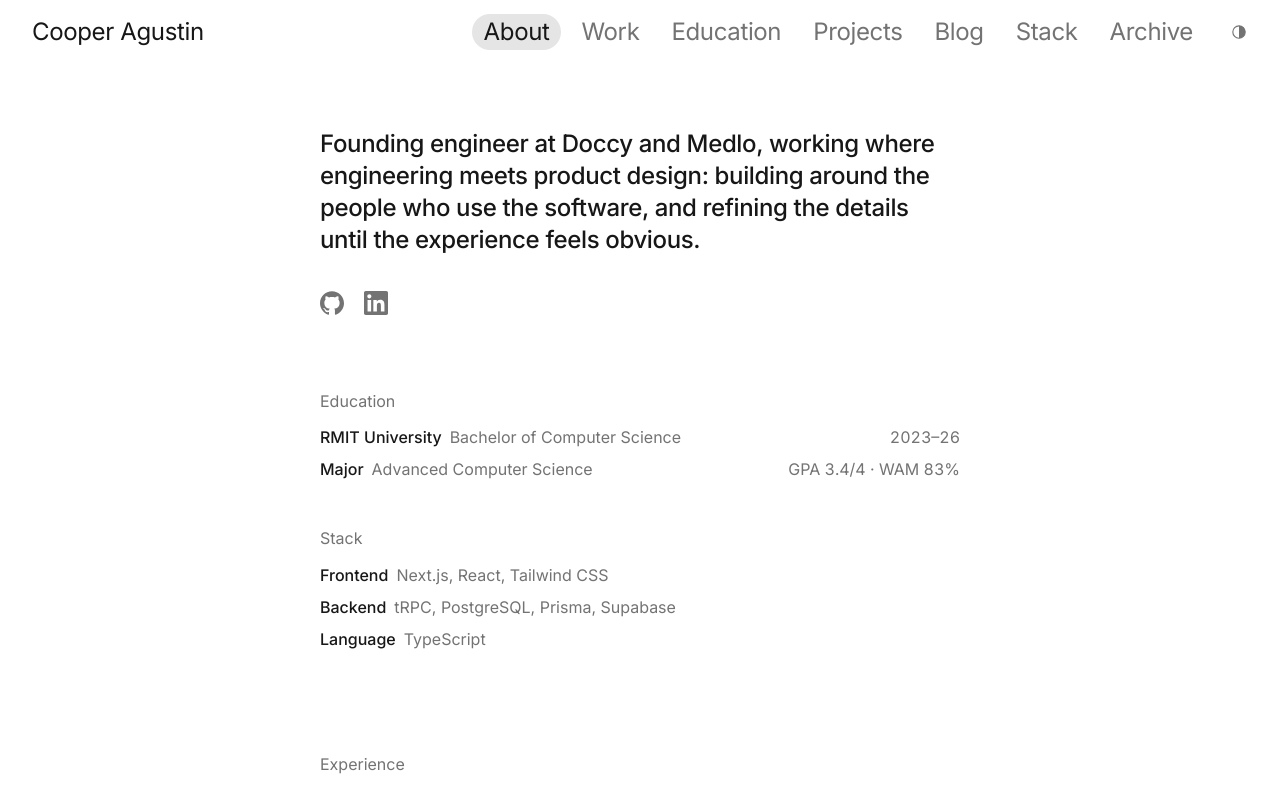
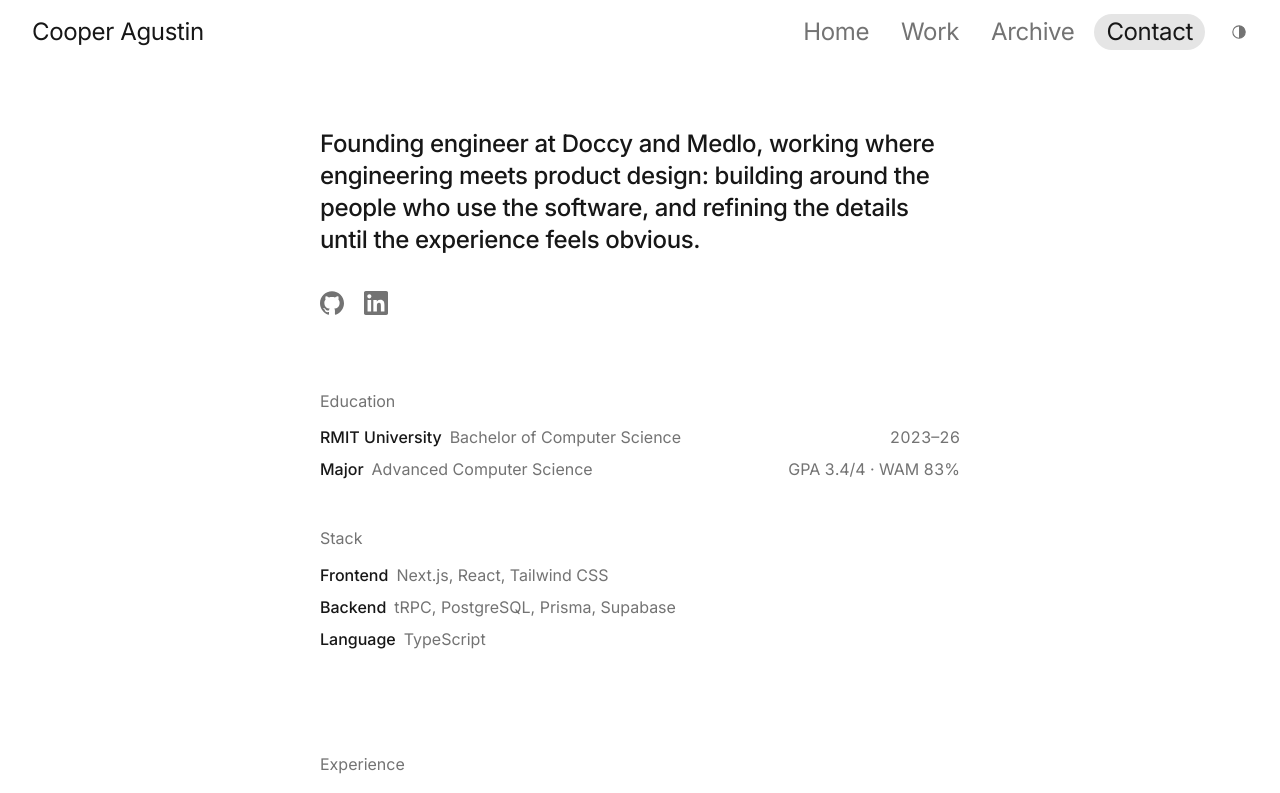
Before and after one commit to Spudgee/portfolio, a Next.js app: page / in a window 1280 px wide. Shown: the top 793 px of the page. Built offline with nearby package versions, Linux system fonts and the light colour scheme.

Commit message:
Nav is Home, Work, Archive, Contact: section pills fill while their section is on screen

```diff
--- a/app/globals.css
+++ b/app/globals.css
@@ -70,7 +70,7 @@
 	}
 
 	/* While the full-screen phone menu is open the page behind stops scrolling. */
-	@media (width < 64rem) {
+	@media (width < 48rem) {
 		body:has(#mobile-menu[data-open]) {
 			overflow: hidden;
 		}
--- a/components/pill-link.tsx
+++ b/components/pill-link.tsx
@@ -2,7 +2,7 @@
 
 /**
  * Nav link on a soft rounded pill, after Hayden Bleasel's nav: grey at rest, ink on a light pill on
- * hover or focus, ink on a darker pill when its page is open. The pill pads outwards, so
+ * hover or focus, ink on a darker pill when its page is open or its section is on screen. The pill pads outwards, so
  * the word stays aligned with the text around it, and the hit area stays 44px tall.
  */
 export function PillLink({
@@ -13,7 +13,7 @@
 }: {
 	href: string;
 	children: React.ReactNode;
-	"aria-current"?: "page";
+	"aria-current"?: "page" | "location";
 	onClick?: () => void;
 }) {
 	return (
@@ -23,7 +23,7 @@
 			onClick={onClick}
 			className="group inline-flex min-h-11 items-center focus-visible:outline-hidden"
 		>
-			<span className="-mx-3 rounded-full px-3 py-0.5 text-muted transition-colors duration-150 ease-out group-hover:bg-pill-soft group-hover:text-ink group-focus-visible:bg-pill-soft group-focus-visible:text-ink motion-reduce:transition-none group-aria-[current=page]:bg-pill group-aria-[current=page]:text-ink">
+			<span className="-mx-3 rounded-full px-3 py-0.5 text-muted transition-colors duration-150 ease-out group-hover:bg-pill-soft group-hover:text-ink group-focus-visible:bg-pill-soft group-focus-visible:text-ink motion-reduce:transition-none group-aria-[current=page]:bg-pill group-aria-[current=page]:text-ink group-aria-[current=location]:bg-pill group-aria-[current=location]:text-ink">
 				{children}
 			</span>
 		</Link>
--- a/components/site-nav.tsx
+++ b/components/site-nav.tsx
@@ -1,24 +1,41 @@
 "use client";
 
 import { usePathname } from "next/navigation";
-import { useState } from "react";
+import { useState, useSyncExternalStore } from "react";
 import { HighlightLink } from "@/components/highlight-link";
 import { PillLink } from "@/components/pill-link";
 import { ThemeSwitch } from "@/components/theme-switch";
 import { PERSON } from "@/content/person";
-import { NAV_PAGES, PATHS } from "@/content/site";
+import { NAV_ITEMS, PATHS } from "@/content/site";
+import { activeSectionStore } from "@/lib/active-section";
 
 /**
- * The bar across the top of every page: the name on the left. From lg up, the pages sit on the
- * right as soft pills (the open one darker) beside the theme button. On phones two short lines open
- * a full-screen panel downwards: the pages at the name's size, each pill starting where the name
- * starts and the open page on the darker pill; at the foot, within thumb reach, a round theme
- * button on the left and a round × on the right. The page behind stops scrolling (globals.css).
- * Reading the route and the open state is why this is a client component.
+ * The bar across the top of every page: the name on the left. From md up, Home, Work, Archive and
+ * Contact sit on the right as soft pills beside the theme button; a section's pill fills while that
+ * section is on screen, Archive's while its page is open. On phones two short lines open a
+ * full-screen panel downwards with the same items at the name's size, each pill starting where the
+ * name starts; at the foot, within thumb reach, a round theme button on the left and a round × on
+ * the right. The page behind stops scrolling (globals.css). Reading the route, the section on
+ * screen and the open state is why this is a client component.
  */
 export function SiteNav() {
 	const pathname = usePathname();
+	const activeSection = useSyncExternalStore(
+		activeSectionStore.subscribe,
+		activeSectionStore.readActiveSection,
+		activeSectionStore.readServerActiveSection,
+	);
 	const [isMenuOpen, setIsMenuOpen] = useState(false);
+
+	/** A section item fills while its section is on screen; the Archive item while its page is open. */
+	function currentState(item: (typeof NAV_ITEMS)[number]) {
+		if (item.section === null) {
+			return pathname === item.href ? "page" : undefined;
+		}
+		return pathname === PATHS.home && activeSection === item.section
+			? "location"
+			: undefined;
+	}
 
 	function handleMenuToggle() {
 		setIsMenuOpen((wasOpen) => !wasOpen);
@@ -30,23 +47,20 @@
 
 	return (
 		<header className="sticky top-0 z-20 bg-paper">
-			<div className="relative z-20 flex h-14 items-center justify-between gap-4 bg-paper px-4 lg:h-16 lg:px-8">
+			<div className="relative z-20 flex h-14 items-center justify-between gap-4 bg-paper px-4 md:h-16 md:px-8">
 				<span className="text-lead">
 					<HighlightLink href={PATHS.home} onClick={handleMenuClose}>
 						{PERSON.name}
 					</HighlightLink>
 				</span>
 
-				<div className="hidden items-center gap-6 lg:flex">
+				<div className="hidden items-center gap-6 md:flex">
 					<nav aria-label="Main">
 						<ul className="flex gap-8 text-lead">
-							{NAV_PAGES.map((page) => (
-								<li key={page.path}>
-									<PillLink
-										href={page.path}
-										aria-current={pathname === page.path ? "page" : undefined}
-									>
-										{page.label}
+							{NAV_ITEMS.map((item) => (
+								<li key={item.href}>
+									<PillLink href={item.href} aria-current={currentState(item)}>
+										{item.label}
 									</PillLink>
 								</li>
 							))}
@@ -64,7 +78,7 @@
 					aria-expanded={isMenuOpen}
 					aria-controls="mobile-menu"
 					aria-label={isMenuOpen ? "Close menu" : "Open menu"}
-					className={`-mr-3 grid size-11 cursor-pointer place-items-center lg:hidden ${isMenuOpen ? "invisible" : ""}`}
+					className={`-mr-3 grid size-11 cursor-pointer place-items-center md:hidden ${isMenuOpen ? "invisible" : ""}`}
 				>
 					<span className="relative block h-3 w-[18px]">
 						<span className="absolute inset-x-0 top-0.5 h-[1.5px] rounded-full bg-ink" />
@@ -79,19 +93,19 @@
 				aria-label="Main"
 				inert={!isMenuOpen}
 				data-open={isMenuOpen || undefined}
-				className={`absolute inset-x-0 top-full z-20 overflow-hidden bg-paper transition-[height] duration-150 ease-out motion-reduce:transition-none lg:hidden ${isMenuOpen ? "h-[calc(100dvh-3.5rem)]" : "h-0"}`}
+				className={`absolute inset-x-0 top-full z-20 overflow-hidden bg-paper transition-[height] duration-150 ease-out motion-reduce:transition-none md:hidden ${isMenuOpen ? "h-[calc(100dvh-3.5rem)]" : "h-0"}`}
 			>
 				<div className="flex h-full flex-col justify-between">
 					{/* PillLink pads 12px outwards, so pl-7 starts each pill where the name starts (16px). */}
 					<ul className="grid pt-1 pr-4 pl-7 text-lead">
-						{NAV_PAGES.map((page) => (
-							<li key={page.path}>
+						{NAV_ITEMS.map((item) => (
+							<li key={item.href}>
 								<PillLink
-									href={page.path}
-									aria-current={pathname === page.path ? "page" : undefined}
+									href={item.href}
+									aria-current={currentState(item)}
 									onClick={handleMenuClose}
 								>
-									{page.label}
+									{item.label}
 								</PillLink>
 							</li>
 						))}
--- a/content/site.ts
+++ b/content/site.ts
@@ -7,33 +7,22 @@
 /** Every route, named once. */
 export const PATHS = {
 	home: "/",
-	work: "/work",
-	education: "/education",
-	projects: "/projects",
-	blog: "/blog",
-	stack: "/stack",
 	archive: "/archive",
 } as const;
 
-/** The nav, in order: About is the home page with the statement; each other page is one list. */
-export const NAV_PAGES = [
-	{ label: "About", path: PATHS.home },
-	{ label: "Work", path: PATHS.work },
-	{ label: "Education", path: PATHS.education },
-	{ label: "Projects", path: PATHS.projects },
-	{ label: "Blog", path: PATHS.blog },
-	{ label: "Stack", path: PATHS.stack },
-	{ label: "Archive", path: PATHS.archive },
+/**
+ * The nav, in order. Home, Work and Contact are sections of the home page (`section` is the id the
+ * nav fills while it is on screen); Archive is its own page.
+ */
+export const NAV_ITEMS = [
+	{ label: "Home", href: "/#home", section: "home" },
+	{ label: "Work", href: "/#work", section: "work" },
+	{ label: "Archive", href: PATHS.archive, section: null },
+	{ label: "Contact", href: "/#contact", section: "contact" },
 ] as const;
 
-/** Indexable routes, in sitemap order. Projects and Blog join once they have content. */
-export const PAGE_PATHS = [
-	PATHS.home,
-	PATHS.work,
-	PATHS.education,
-	PATHS.stack,
-	PATHS.archive,
-] as const;
+/** Indexable routes, in sitemap order. */
+export const PAGE_PATHS = [PATHS.home, PATHS.archive] as const;
 
 /**
  * Absolute URL for a site path, spelled exactly as Next writes the canonical:
```
